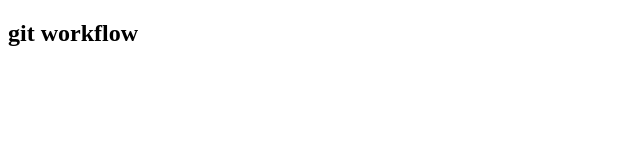
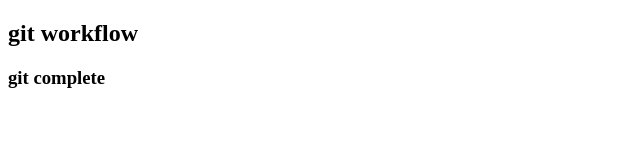
Before and after one commit to DurjoyDebnath/git-workflow, a plain HTML site: page index.html in a window 1280 px wide. Shown: the whole page, without its empty margins (0-640 px from the left). Drawn offline with Linux system fonts and the light colour scheme.

Commit message:
changes done

```diff
--- /dev/null
+++ b/App.js
@@ -0,0 +1 @@
+console.log("javascript")
--- a/index.html
+++ b/index.html
@@ -9,5 +9,6 @@
 </head>
 <body>
 <h2> git workflow</h2>
+<h3> git complete </h3>
 </body>
 </html>
```
